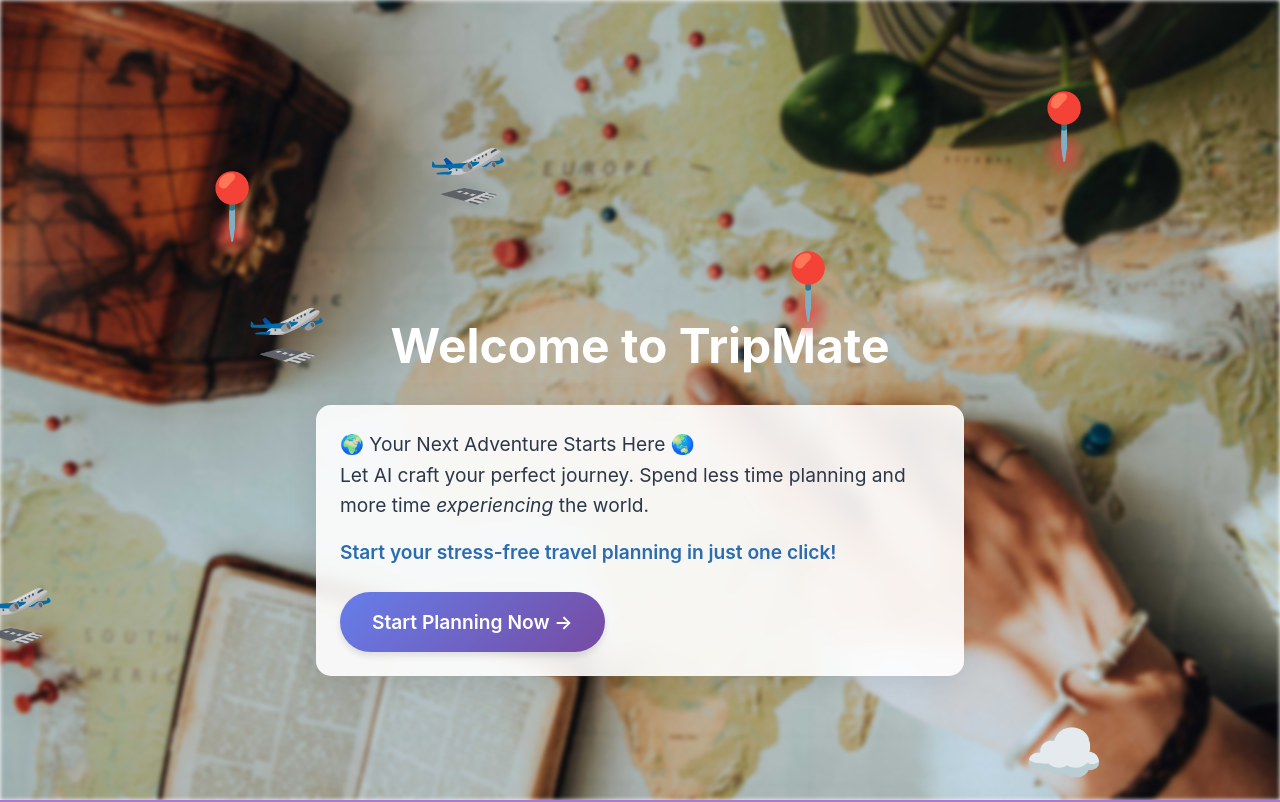
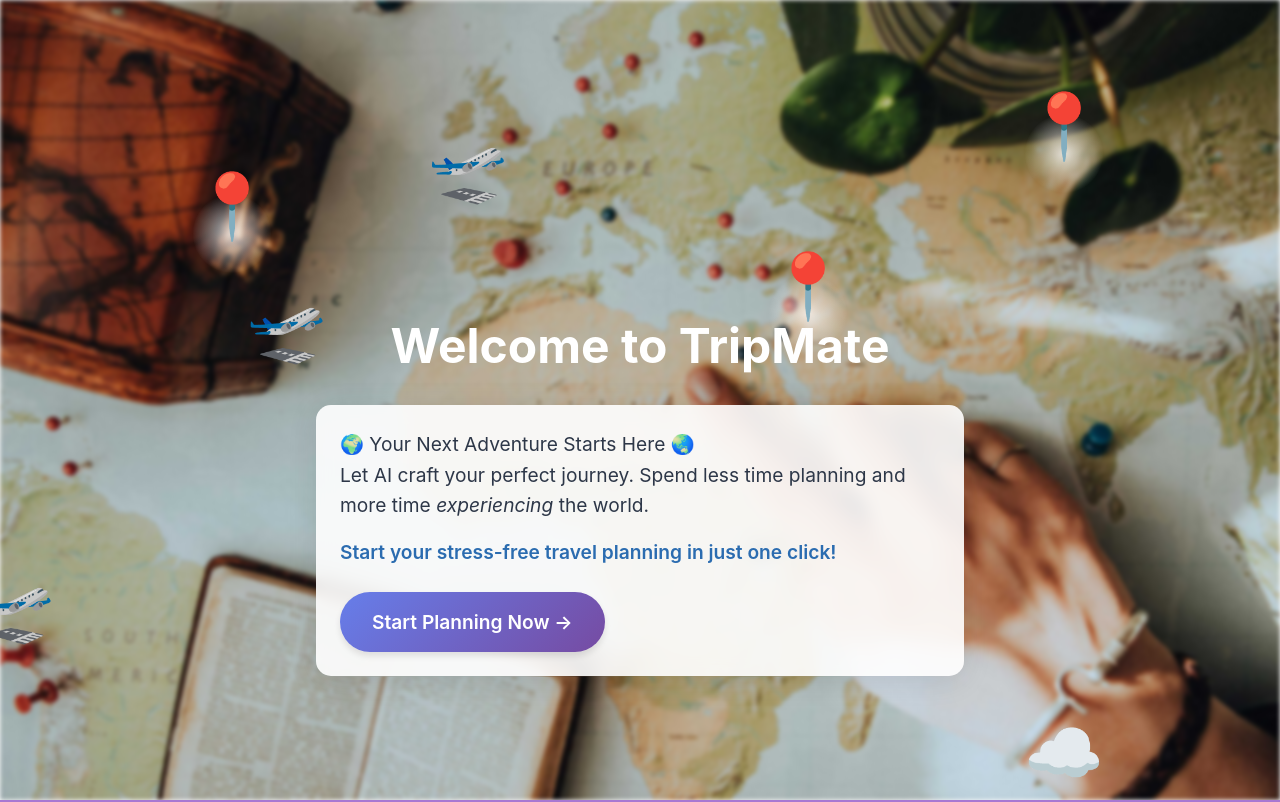
Before and after one commit to varunrwadhwa/Interactive-Travel-Itinerary-Planner, a React (Vite) app in the folder interactive-travel-itinerary-planner/: page / in a window 1280 px wide. Shown: the top 802 px of the page. Built offline with nearby package versions, Linux system fonts and the light colour scheme.

Commit message:
Update App.css

```diff
--- a/interactive-travel-itinerary-planner/src/App.css
+++ b/interactive-travel-itinerary-planner/src/App.css
@@ -78,9 +78,9 @@
 .city-pin::before {
   content: '';
   position: absolute;
-  width: 3rem;
-  height: 3rem;
-  background: radial-gradient(circle at center, rgba(227, 70, 70, 0.8) 0%, rgba(16, 205, 215, 0) 70%);
+  width: 5rem;
+  height: 5rem;
+  background: radial-gradient(circle at center, rgba(255, 253, 253, 0.8) 0%, rgba(204, 204, 204, 0) 70%);
   z-index: -1;
   top: 80%;
   left: 50%;
```
